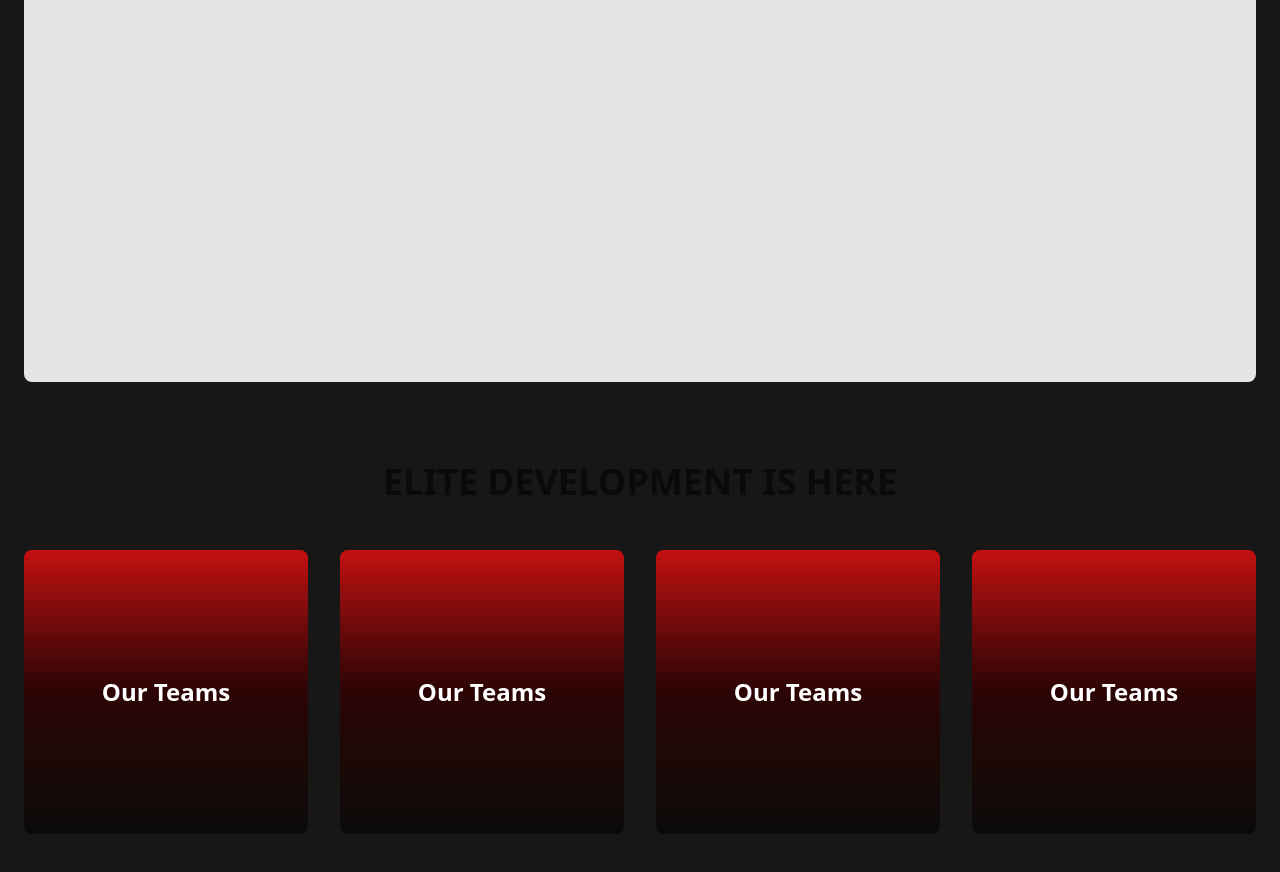
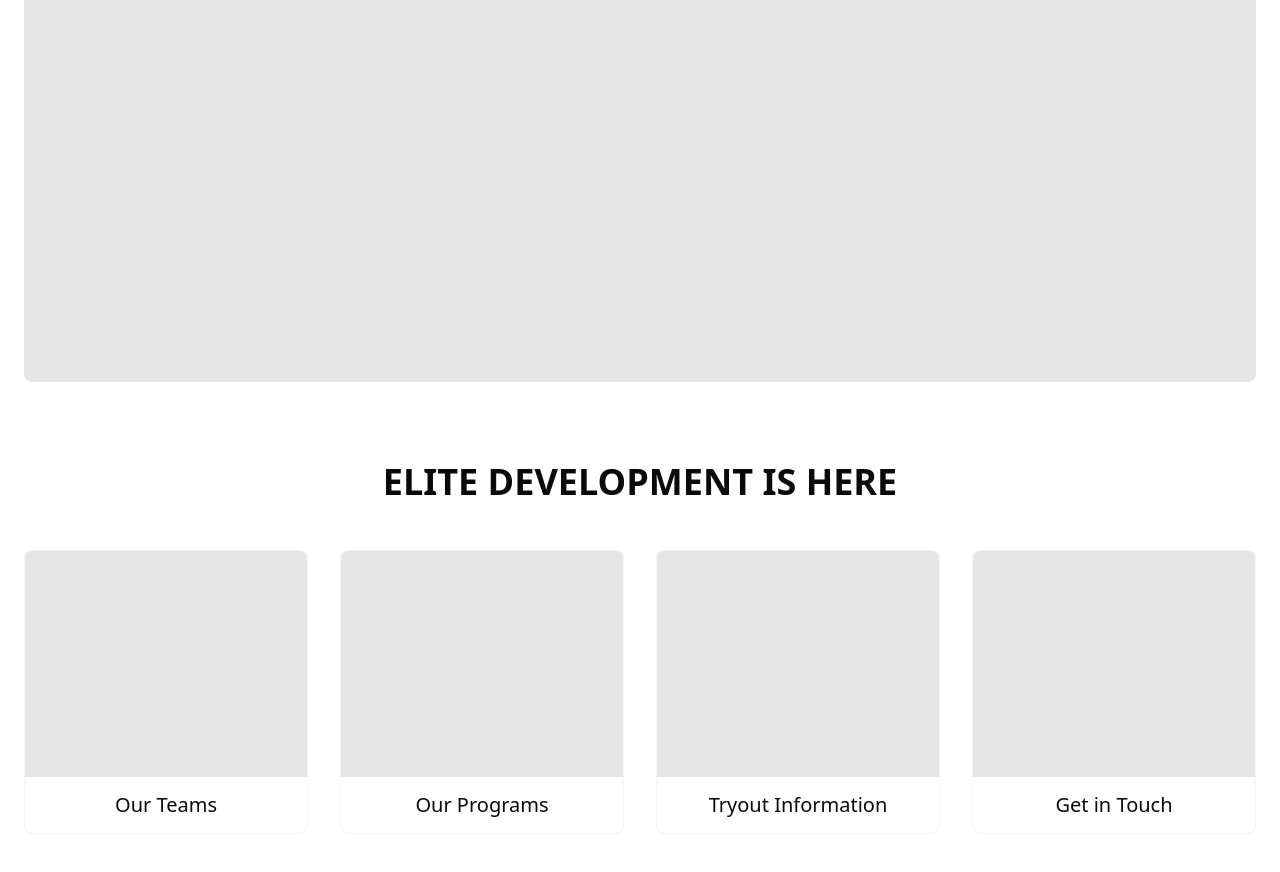
Before and after one commit to fperezfrancisco/lasc-website, a Next.js app: page / in a window 1280 px wide. Shown: the part 429-1301 px from the top of the page. Built offline with nearby package versions, Linux system fonts and the light colour scheme.

Commit message:
fixed light and dark mode bugs

```diff
--- a/app/globals.css
+++ b/app/globals.css
@@ -82,7 +82,6 @@
 html {
   --color-primary: 255, 255, 255;
   --color-text: 0, 0, 0;
-
   --color-accent: 197, 16, 16;
   --color-accent-dark: 146, 12, 12;
   --color-accent-extra-dark: 44, 4, 4;
--- a/app/page.js
+++ b/app/page.js
@@ -26,12 +26,12 @@ export default function Home() {
   return (
     <div
       className={`flex flex-col w-full max-w-[2000px] mx-auto my-0 h-full min-h-screen bg-primary text-text ${
-        isDark ? "bg-gradient-to-b from-[#0a0a0a] to-[#2C0404]" : "bg-primary"
+        isDark ? "bg-gradient-to-b from-[#0a0a0a] to-[#2C0404]" : "bg-white"
       } `}
     >
       <Header />
       <HeroSection />
-      <QuickActionsSection />
+      <QuickActionsSection isDark={isDark} />
     </div>
   );
 }
--- a/components/MobileMenu.jsx
+++ b/components/MobileMenu.jsx
@@ -37,7 +37,7 @@ export default function MobileMenu() {
           {/* Close Button */}
           <button
             onClick={() => setIsOpen(false)}
-            className="mb-4 rounded-md text-white cursor-pointer transition-all hover:scale-105 duration-300 ease-out"
+            className="mb-4 rounded-md text-text cursor-pointer transition-all hover:scale-105 duration-300 ease-out"
             aria-label="Close menu"
           >
             <X className="size-[28px]" />
@@ -45,7 +45,7 @@ export default function MobileMenu() {
 
           {/* Menu content goes here */}
           <p className="text-sm text-zinc-600 mt-10">Navigation</p>
-          <nav className="w-full flex mt-4 text-white">
+          <nav className="w-full flex mt-4 text-text">
             <ul className="w-full flex flex-col px-2 items-start gap-5">
               <li>
                 <a
@@ -107,7 +107,7 @@ export default function MobileMenu() {
           </nav>
           <div className="flex flex-col gap-2 mt-8">
             <a
-              className={`flex md:hidden text-xs font-semibold px-4 py-2 border border-white text-white rounded-[8px] hover:bg-black hover:text-white dark:hover:bg-white dark:hover:text-black`}
+              className={`flex md:hidden text-xs font-semibold px-4 py-2 border border-text text-text rounded-[8px] hover:bg-black hover:text-white dark:hover:bg-white dark:hover:text-black`}
               href="/"
             >
               Contact Us
--- a/components/QuickActionBox.jsx
+++ b/components/QuickActionBox.jsx
@@ -1,9 +1,37 @@
-import React from "react";
+"use client";
+import { useTheme } from "next-themes";
+import React, { useEffect, useState } from "react";
 
-const QuickActionBox = () => {
+const QuickActionBox = ({
+  boxTitle,
+  boxSubtitle,
+  boxAction,
+  boxImg,
+  boxImgAlt,
+  boxImgDescription,
+  boxImg2,
+  isDark,
+}) => {
   return (
-    <div className="aspect-square rounded-[8px] bg-linear-180 from-[#C51010] via-[#2C0404] to-[#0a0a0a] flex flex-col items-center justify-center">
-      <h2 className="text-white font-semibold text-2xl">Our Teams</h2>
+    <div
+      className={`aspect-square rounded-[8px] border flex flex-col items-center overflow-hidden
+      ${
+        isDark
+          ? "bg-black text-text border-neutral-100/50 shadow-[0px 0px 10px 0px rgba(255, 255, 255, 0.50) inset;]"
+          : "bg-white text-text border-neutral-200/50"
+      }
+    `}
+    >
+      <div className="w-full h-[80%] bg-neutral-200">
+        <img
+          src={boxImg}
+          alt={boxImgAlt}
+          className="object-cover hover:scale-110 ease-out duration-200"
+        />
+      </div>
+      <div className="w-full h-[20%] p-2 flex flex-col items-center justify-center">
+        <h2 className="text-xl ">{boxTitle ? boxTitle : "Box Title"}</h2>
+      </div>
     </div>
   );
 };
--- a/components/QuickActionsSection.jsx
+++ b/components/QuickActionsSection.jsx
@@ -1,17 +1,17 @@
 import React from "react";
 import QuickActionBox from "./QuickActionBox";
 
-const QuickActionsSection = () => {
+const QuickActionsSection = ({ isDark }) => {
   return (
     <section className="w-full px-4 lg:px-6 py-[48px] md:py-[64px] min-h-[700px] flex flex-col gap-8 md:gap-12 items-center">
       <h2 className="text-2xl md:text-3xl lg:text-4xl font-extrabold uppercase">
         Elite Development is Here
       </h2>
       <div className="grid grid-cols-1 sm:grid-cols-2 xl:grid-cols-4 gap-8 w-full mx-auto">
-        <QuickActionBox />
-        <QuickActionBox />
-        <QuickActionBox />
-        <QuickActionBox />
+        <QuickActionBox isDark={isDark} boxTitle={"Our Teams"} />
+        <QuickActionBox isDark={isDark} boxTitle={"Our Programs"} />
+        <QuickActionBox isDark={isDark} boxTitle={"Tryout Information"} />
+        <QuickActionBox isDark={isDark} boxTitle={"Get in Touch"} />
       </div>
     </section>
   );
```
